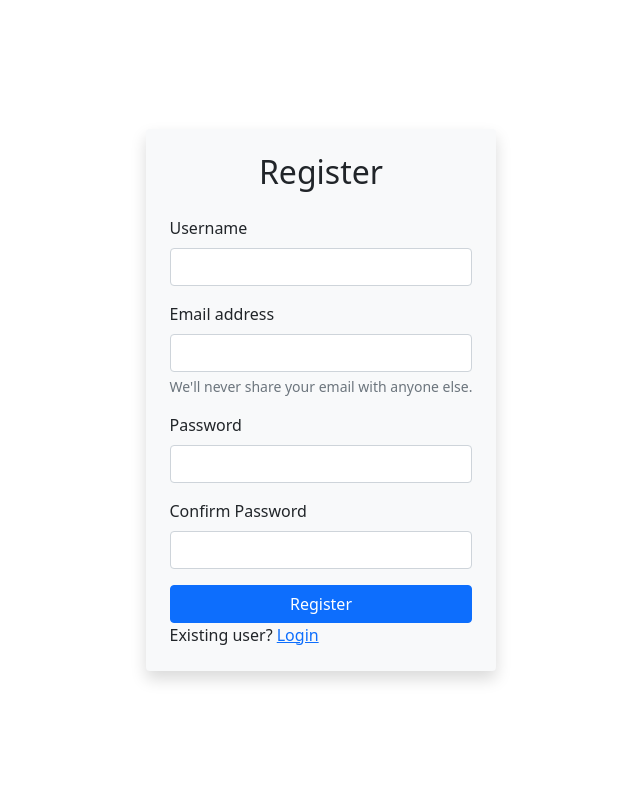
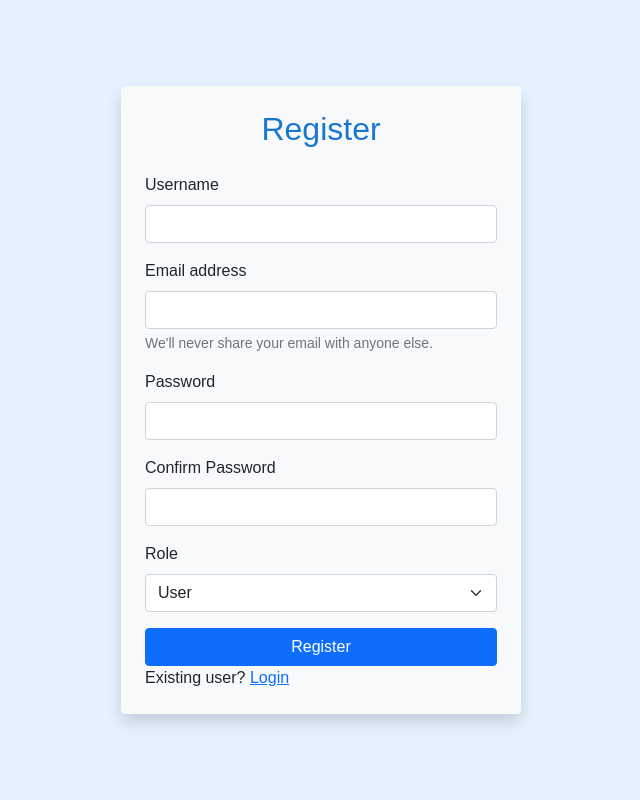
Before and after one commit to MEHULI102/parking, a Flask app: page /register in a window 1280 px wide. Shown: the whole page, without its empty margins (319-959 px from the left). Run offline with Flask 3, Linux system fonts and the light colour scheme.

Commit message:
Update on 22 June

```diff
--- a/backend/controllers.py
+++ b/backend/controllers.py
@@ -18,7 +18,7 @@ def init_app(app):
             usr = User_Info.query.filter_by(user_name=uname, email=email, pwd=pwd).first()
 
             if usr and usr.role == 0:
-                return render_template("admin_dashboard.html")
+                return admin_dashboard()  # redirect to admin_dashboard view
             elif usr and usr.role == 1:
                 return render_template("user_dashboard.html")
             else:
@@ -28,13 +28,14 @@ def init_app(app):
 
     @app.route("/register", methods=["GET", "POST"])
     def user_register():
-        message = ""  # Initialize message at the start
+        message = ""
 
         if request.method == "POST":
             uname = request.form.get("uname")
             email = request.form.get("email")
             pwd = request.form.get("pwd")
             cpwd = request.form.get("cpwd")
+            role = int(request.form.get("role"))
 
             if pwd != cpwd:
                 message = "Passwords do not match."
@@ -43,10 +44,26 @@ def init_app(app):
                 if existing_user:
                     message = "User already exists."
                 else:
-                    new_user = User_Info(full_name=uname, user_name=uname, email=email, pwd=pwd, role=1)
+                    new_user = User_Info(full_name=uname, user_name=uname, email=email, pwd=pwd, role=role)
                     db.session.add(new_user)
                     db.session.commit()
                     message = "You have been registered successfully."
-                    return render_template("login.html", msg=message)  # fixed typo
+                    return render_template("login.html", msg=message)
 
         return render_template("register.html", message=message)
+
+    @app.route("/admin_dashboard")
+    def admin_dashboard():
+        users = User_Info.query.filter_by(role=1).all()
+        return render_template("admin_dashboard.html", users=users)
+
+    # @app.route("/list/add/<int:user_id>", methods=["GET", "POST"])
+    # def new_list(user_id):
+    #     if request.method == "POST":
+    #         title = request.form.get("title")
+    #         description = request.form.get("description")
+    #         list_obj=Lists(title=title, description=description, user_id=user_id)
+    #         db.session.add(list_obj)
+    #         db.session.commit()
+
+    #         return render_template("user_dashboard.html", name=user_info.user_name, lists=user_info.lists)
--- a/static/css/style.css
+++ b/static/css/style.css
@@ -70,3 +70,32 @@ body.dashboard-page {
 .dashboard-page th, .dashboard-page td {
   white-space: normal;
 }
+
+/* Register Page Styling */
+body.register-page {
+  background-color: #e6f2ff; /* light blue background */
+  font-family: sans-serif;
+}
+
+.register-page #container {
+  height: 100vh;
+  display: flex;
+  justify-content: center;
+  align-items: center;
+}
+
+.register-page #panel {
+  width: 400px;
+  padding: 30px;
+  border-radius: 15px;
+  background-color: #f0f8ff; /* blue-tinted white */
+  box-shadow: 0 0 20px rgba(0, 0, 0, 0.2);
+}
+
+.register-page #input-form {
+  width: 100%;
+}
+
+.register-page h2 {
+  color: #1976d2; /* strong blue */
+}
--- a/templates/register.html
+++ b/templates/register.html
@@ -8,7 +8,8 @@
     integrity="sha384-EVSTQN3/azprG1Anm3QDgpJLIm9Nao0Yz1ztcQTwFspd3yD65VohhpuuCOmLASjC" crossorigin="anonymous">
   <title>Register</title>
 </head>
-<body>
+<body class="register-page">
+
   <div id="container" class="d-flex justify-content-center align-items-center vh-100">
     <div id="panel" class="p-4 shadow rounded bg-light">
       <div id="input-form">
@@ -36,6 +37,13 @@
             <label for="confirmPassword" class="form-label">Confirm Password</label>
             <input type="password" class="form-control" name="cpwd" id="confirmPassword" required>
           </div>
+          <div class="mb-3">
+            <label for="role" class="form-label">Role</label>
+            <select class="form-select" name="role" id="role" required>
+              <option value="1">User</option>
+              <option value="0">Admin</option>
+            </select>
+          </div>
           <button type="submit" class="btn btn-primary w-100">Register</button>
           Existing user? <a href="/login">Login</a>
         </form>
```
Also changed, not shown: templates/admin_dashboard.html (+13 -16 lines), templates/login.html (+10 -3 lines), instance/parking.sqlite3.
